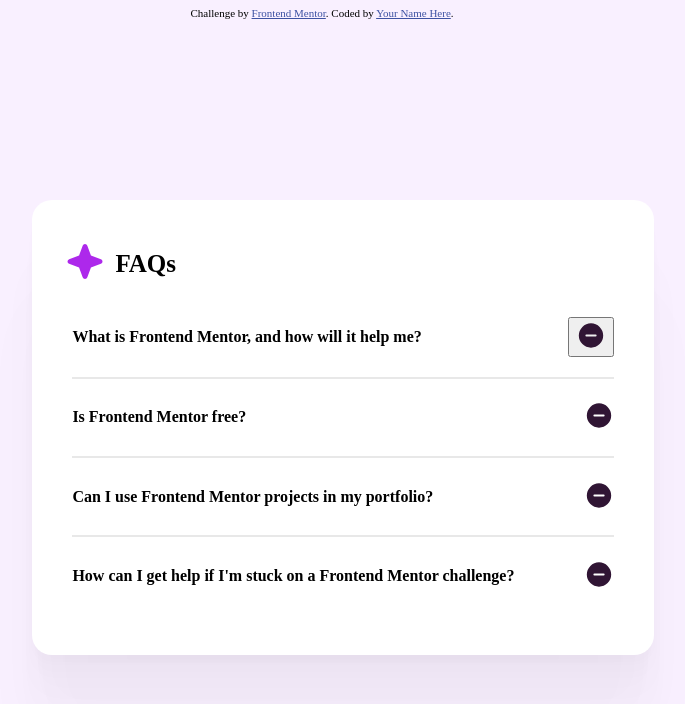
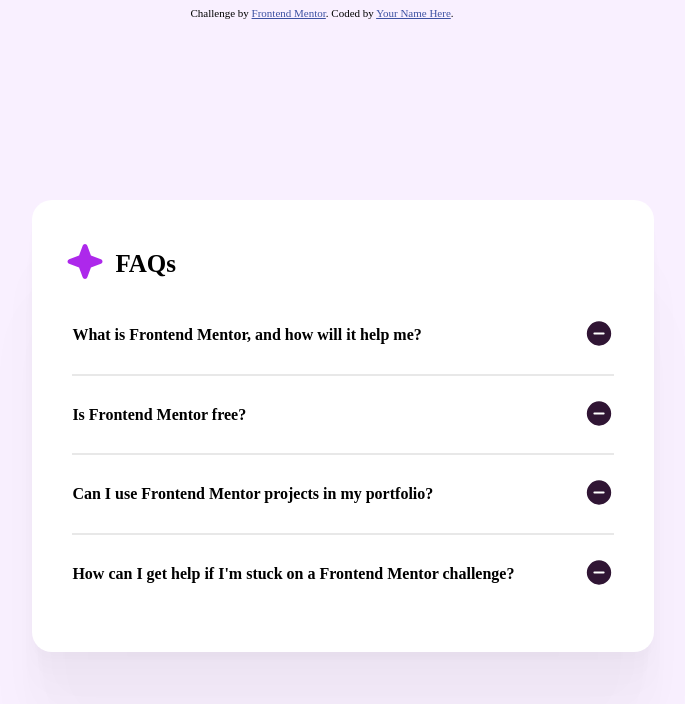
Before and after one commit to Makarem-dev/FAQ-accordion-main, a plain HTML site: page index.html in a window 1280 px wide. Shown: the whole page, without its empty margins (318-1003 px from the left). Drawn offline with Linux system fonts and the light colour scheme.

Commit message:
Initial Commit

```diff
--- a/index.html
+++ b/index.html
@@ -42,14 +42,13 @@
       <div class="FAQ-txt" id="txt-1">
         <div class="FAQ-minplus">
           <h1> What is Frontend Mentor, and how will it help me?</h1>
-          <button class="button"><svg xmlns="http://www.w3.org/2000/svg" width="30" height="31" fill="none"
+
+
+          <div class="button"><svg xmlns="http://www.w3.org/2000/svg" width="30" height="31" fill="none"
               viewBox="0 0 30 31">
               <path fill="#301534"
                 d="M15 3.313A12.187 12.187 0 1 0 27.188 15.5 12.2 12.2 0 0 0 15 3.312Zm4.688 13.124h-9.375a.938.938 0 0 1 0-1.875h9.374a.938.938 0 0 1 0 1.876Z" />
-            </svg>
-        </div></button>
-
-        <div>
+            </svg></div>
         </div>
 
         <p> Frontend Mentor offers realistic coding challenges to help developers improve their
```
